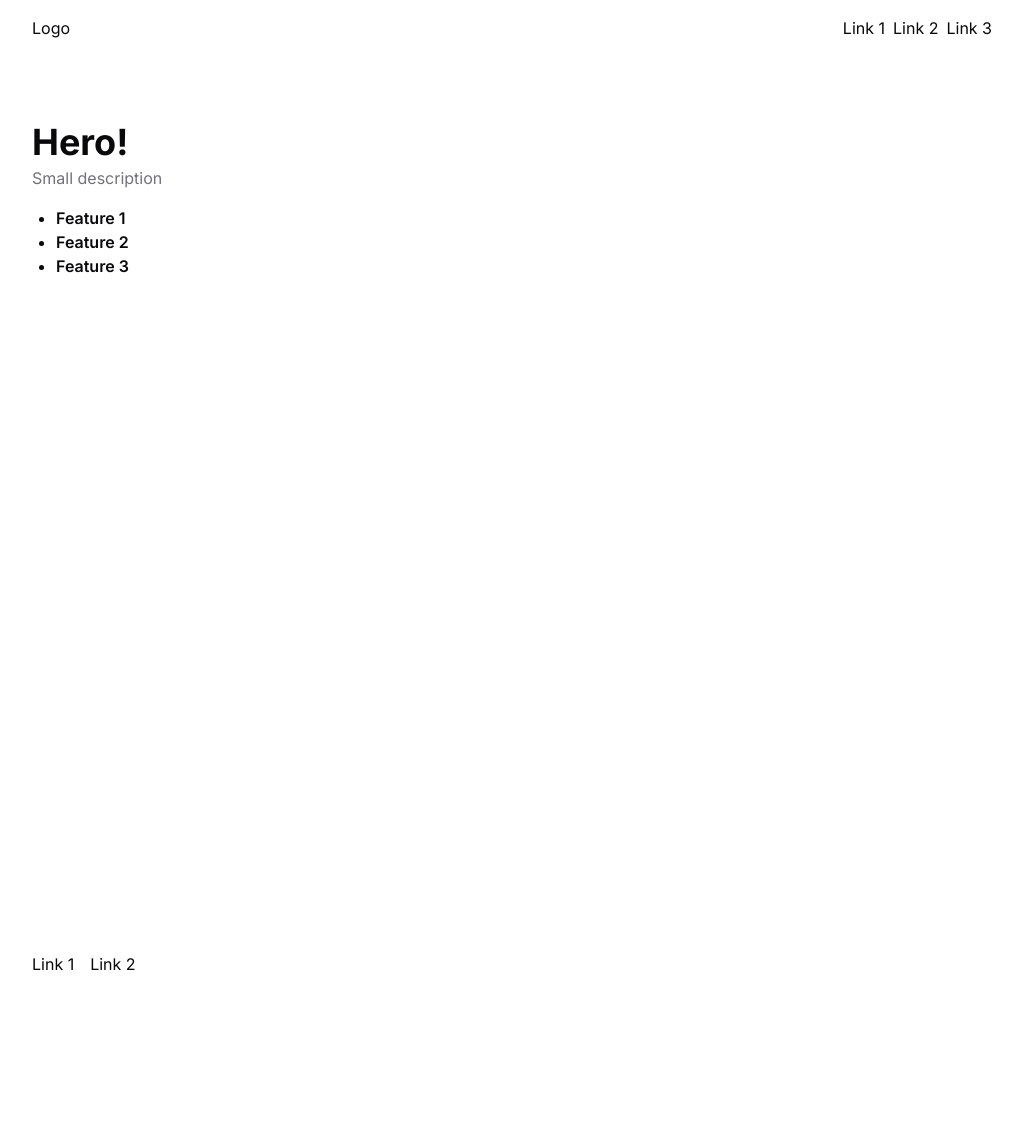
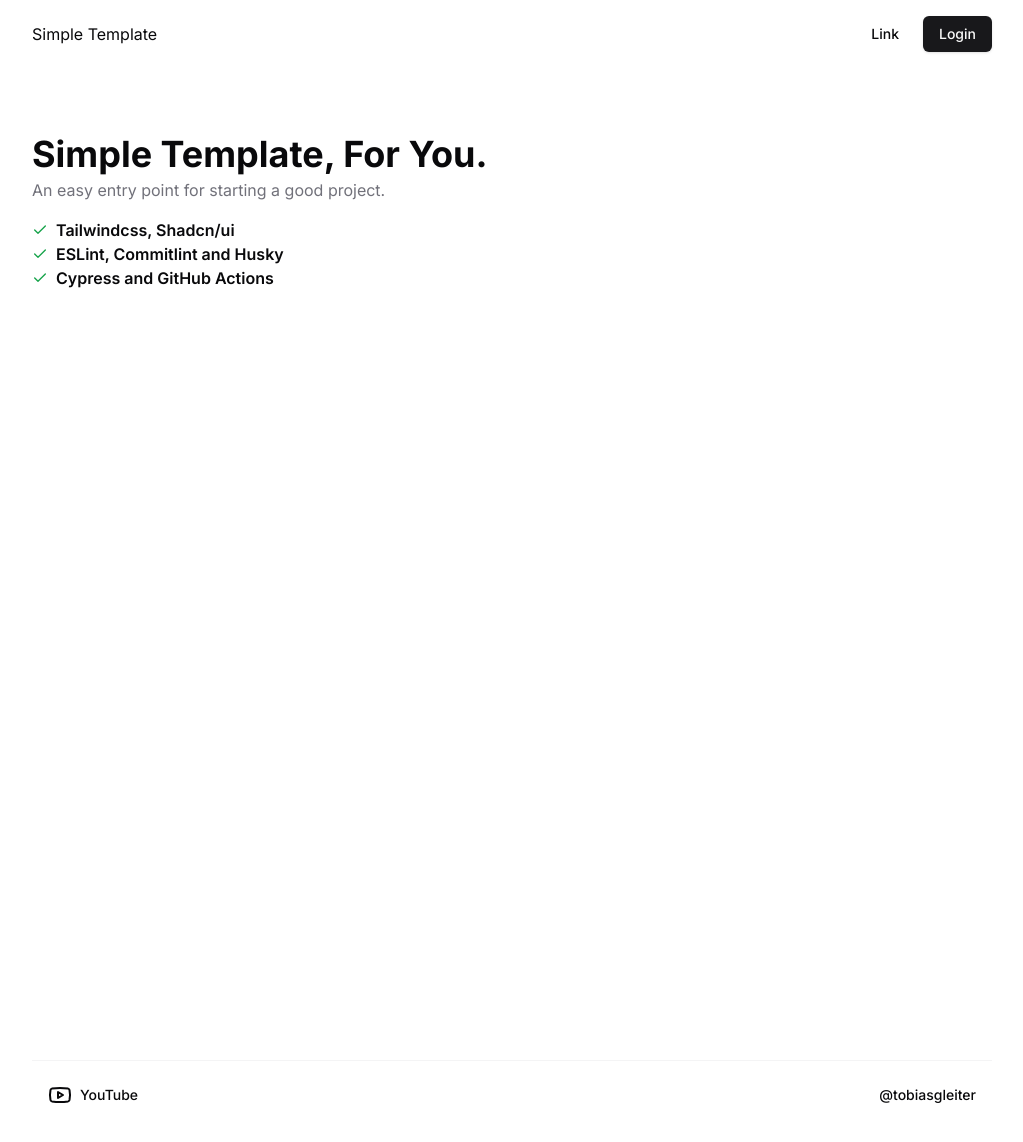
Before and after one commit to TobiasGleiter/nextjs-template, a Next.js app: page / in a window 1280 px wide. Shown: the top 1142 px of the page, without its empty margins (128-1151 px from the left). Before the commit the page ends 992 px from the top, so only its background shows below. Built offline with nearby package versions, Linux system fonts and the light colour scheme.

Commit message:
style: header footer icons

```diff
--- a/package.json
+++ b/package.json
@@ -21,9 +21,13 @@
   },
   "dependencies": {
     "@radix-ui/react-icons": "^1.3.0",
+    "@radix-ui/react-slot": "^1.0.2",
     "class-variance-authority": "^0.7.0",
     "clsx": "^2.1.0",
+    "install": "^0.13.0",
+    "lucide-react": "^0.352.0",
     "next": "^13.5.6",
+    "npm": "^10.5.0",
     "react": "18.2.0",
     "react-dom": "18.2.0",
     "tailwind-merge": "^2.2.1",
--- a/src/app/(home)/page.tsx
+++ b/src/app/(home)/page.tsx
@@ -1,3 +1,4 @@
+import { Icons } from '@/src/components/ui/icons';
 import { cn } from '@/src/lib/utils';
 
 export default function Home() {
@@ -6,13 +7,26 @@ export default function Home() {
       <section id="hero" className={cn('flex h-72 w-full items-center')}>
         <div className="flex flex-col gap-4">
           <div className="flex flex-col gap-1">
-            <h1 className="text-4xl font-bold">Hero!</h1>
-            <p className="text-muted-foreground">Small description</p>
+            <h1 className="text-2xl lg:text-4xl font-bold text-pretty">
+              Simple Template, For You.
+            </h1>
+            <p className="text-muted-foreground">
+              An easy entry point for starting a good project.
+            </p>
           </div>
-          <ul className="font-semibold ml-6 list-disc">
-            <li>Feature 1</li>
-            <li>Feature 2</li>
-            <li>Feature 3</li>
+          <ul className="font-semibold">
+            <li className="flex gap-2 items-start">
+              <Icons.check className=" w-4 h-4 block text-green-600 my-1" />
+              <p>Tailwindcss, Shadcn/ui</p>
+            </li>
+            <li className="flex gap-2 items-start">
+              <Icons.check className=" w-4 h-4 block text-green-600 my-1" />
+              <p>ESLint, Commitlint and Husky</p>
+            </li>
+            <li className="flex gap-2 items-start">
+              <Icons.check className=" w-4 h-4 block text-green-600 my-1" />
+              <p>Cypress and GitHub Actions</p>
+            </li>
           </ul>
         </div>
       </section>
--- a/src/components/navigation/bar-navigation.tsx
+++ b/src/components/navigation/bar-navigation.tsx
@@ -1,11 +1,21 @@
+import { cn } from '@/src/lib/utils';
+import Link from 'next/link';
+import { buttonVariants } from '../ui/button';
+
 export default function NavigationBar() {
   return (
-    <div className="flex w-full justify-between py-4">
-      <span>Logo</span>
-      <div className="flex gap-2">
-        <p>Link 1</p>
-        <p>Link 2</p>
-        <p>Link 3</p>
+    <div className="flex w-full items-center justify-between py-4">
+      <span>Simple Template</span>
+      <div className="flex gap-2 items-center">
+        <Link href={'#'} className={cn(buttonVariants({ variant: 'ghost' }))}>
+          Link
+        </Link>
+        <Link
+          href={'/login'}
+          className={cn(buttonVariants({ variant: 'default' }))}
+        >
+          Login
+        </Link>
       </div>
     </div>
   );
--- a/src/components/navigation/footer-navigation.tsx
+++ b/src/components/navigation/footer-navigation.tsx
@@ -1,10 +1,35 @@
+import { cn } from '@/src/lib/utils';
+import Link from 'next/link';
+import { buttonVariants } from '../ui/button';
+import { Icons } from '../ui/icons';
+
 export default function FooterNavigation() {
   return (
-    <div className="z-50 py-4 mt-20">
-      <div className="flex gap-4">
-        <p>Link 1</p>
-        <p>Link 2</p>
+    <footer className="flex flex-col gap-4 my-8 mt-48">
+      <div className="w-full bg-muted h-[1px]" />
+      <div className="flex flex-row justify-between">
+        <div className="flex gap-4">
+          <Link
+            className={cn(buttonVariants({ variant: 'ghost' }), 'flex gap-2')}
+            target="_blank"
+            href={'https://www.youtube.com/@tobiasgleiter'}
+            aria-label={`Social link to my YouTube`}
+          >
+            <Icons.youtube />
+            <span>YouTube</span>
+          </Link>
+        </div>
+        <div>
+          <Link
+            className={cn(buttonVariants({ variant: 'ghost' }), 'flex gap-2')}
+            target="_blank"
+            href={'https://tobiasgleiter.de'}
+            aria-label={`My portfolio website`}
+          >
+            @tobiasgleiter
+          </Link>
+        </div>
       </div>
-    </div>
+    </footer>
   );
 }
--- /dev/null
+++ b/src/components/ui/button.tsx
@@ -0,0 +1,57 @@
+import * as React from "react"
+import { Slot } from "@radix-ui/react-slot"
+import { cva, type VariantProps } from "class-variance-authority"
+
+import { cn } from "@/src/lib/utils"
+
+const buttonVariants = cva(
+  "inline-flex items-center justify-center whitespace-nowrap rounded-md text-sm font-medium transition-colors focus-visible:outline-none focus-visible:ring-1 focus-visible:ring-ring disabled:pointer-events-none disabled:opacity-50",
+  {
+    variants: {
+      variant: {
+        default:
+          "bg-primary text-primary-foreground shadow hover:bg-primary/90",
+        destructive:
+          "bg-destructive text-destructive-foreground shadow-sm hover:bg-destructive/90",
+        outline:
+          "border border-input bg-background shadow-sm hover:bg-accent hover:text-accent-foreground",
+        secondary:
+          "bg-secondary text-secondary-foreground shadow-sm hover:bg-secondary/80",
+        ghost: "hover:bg-accent hover:text-accent-foreground",
+        link: "text-primary underline-offset-4 hover:underline",
+      },
+      size: {
+        default: "h-9 px-4 py-2",
+        sm: "h-8 rounded-md px-3 text-xs",
+        lg: "h-10 rounded-md px-8",
+        icon: "h-9 w-9",
+      },
+    },
+    defaultVariants: {
+      variant: "default",
+      size: "default",
+    },
+  }
+)
+
+export interface ButtonProps
+  extends React.ButtonHTMLAttributes<HTMLButtonElement>,
+    VariantProps<typeof buttonVariants> {
+  asChild?: boolean
+}
+
+const Button = React.forwardRef<HTMLButtonElement, ButtonProps>(
+  ({ className, variant, size, asChild = false, ...props }, ref) => {
+    const Comp = asChild ? Slot : "button"
+    return (
+      <Comp
+        className={cn(buttonVariants({ variant, size, className }))}
+        ref={ref}
+        {...props}
+      />
+    )
+  }
+)
+Button.displayName = "Button"
+
+export { Button, buttonVariants }
--- /dev/null
+++ b/src/components/ui/icons.tsx
@@ -0,0 +1,6 @@
+import { Check, Youtube } from 'lucide-react';
+
+export const Icons = {
+  check: Check,
+  youtube: Youtube,
+};
```
Also changed, not shown: 1 other file (tests, documents, lock files or other folders).
